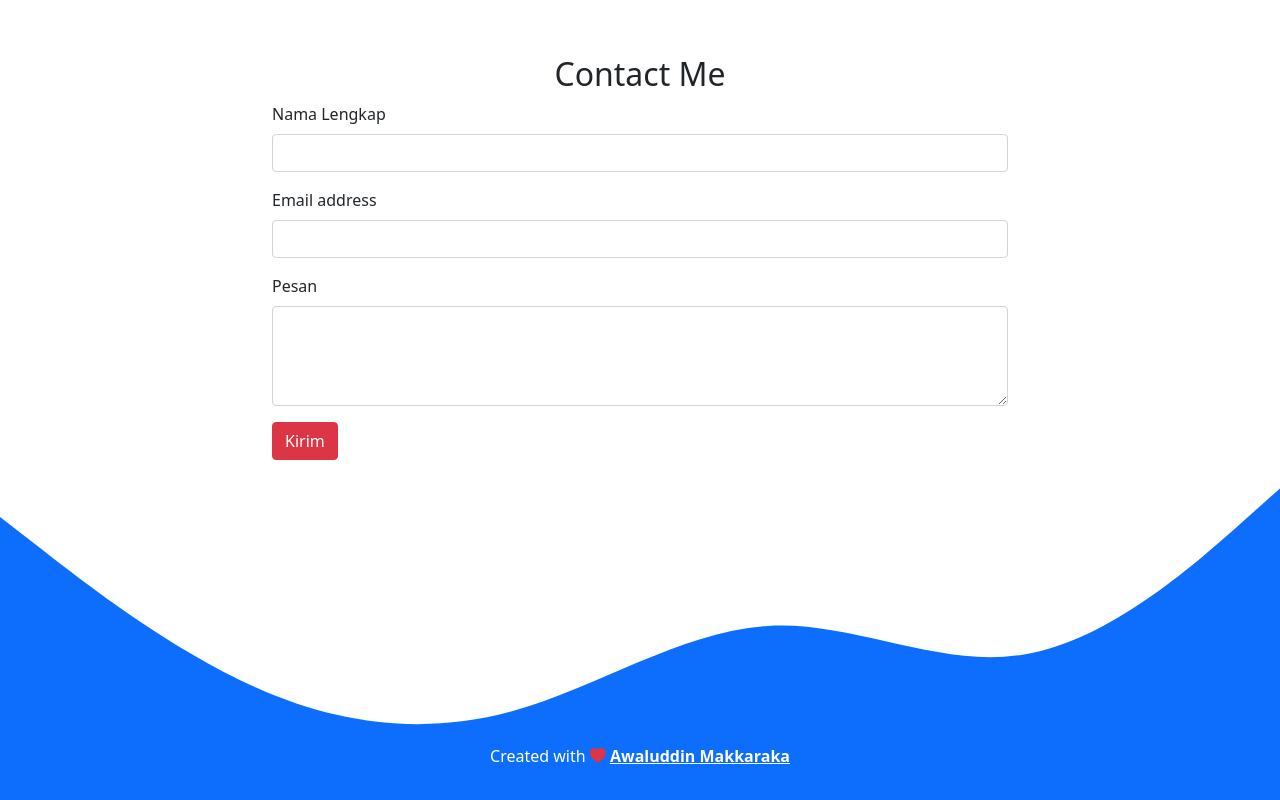
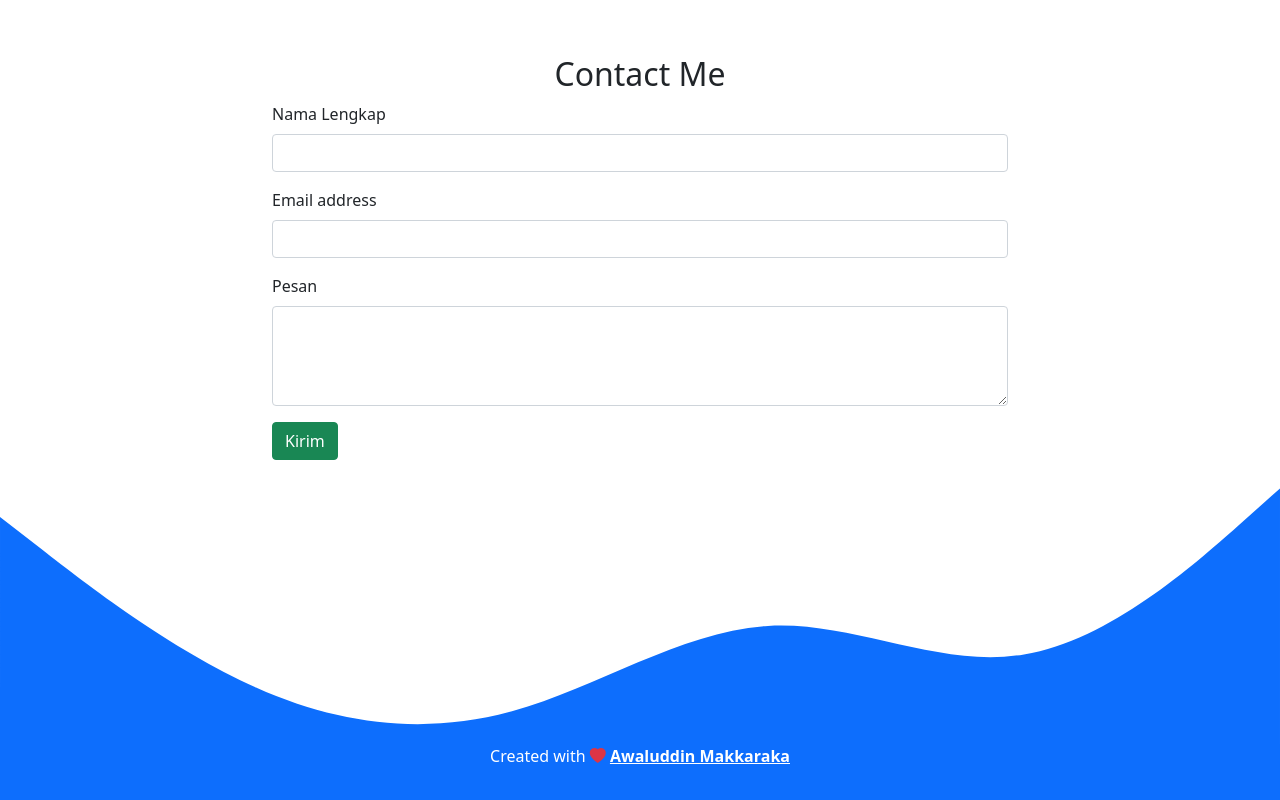
Before and after one commit to zaitun-edutech/zaitun-edutech.github.io, a plain HTML site: page index.html in a window 1280 px wide. Shown: the part 2549-3349 px from the top of the page. Drawn offline with nearby package versions, Linux system fonts and the light colour scheme.

Commit message:
mengubah tombol jadi hijau

```diff
--- a/index.html
+++ b/index.html
@@ -236,7 +236,7 @@
 
               </div>
 
-              <button type="submit" class="btn btn-danger mt-3">Kirim</button>
+              <button type="submit" class="btn btn-success mt-3">Kirim</button>
             </form>
           </div>
         </div>
```
